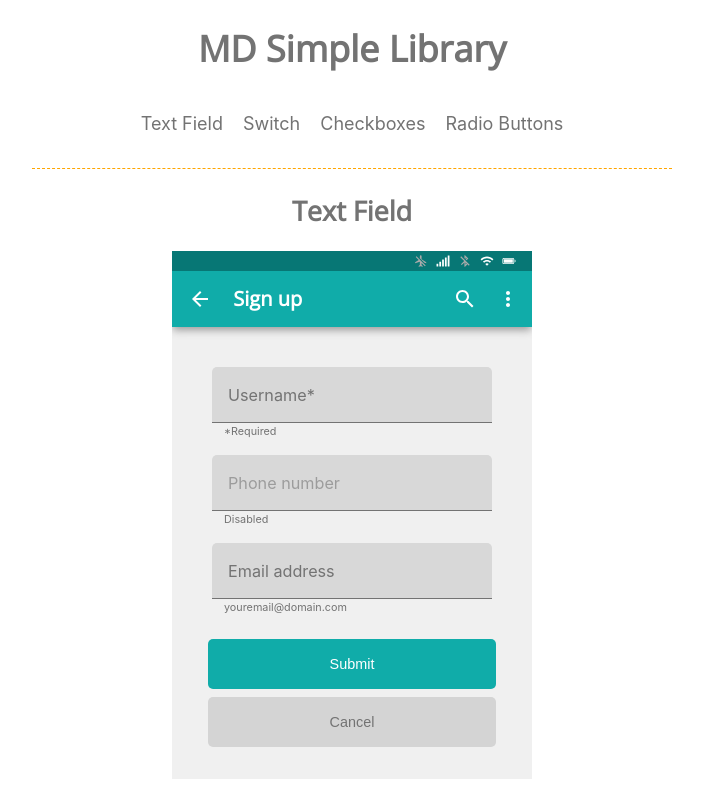
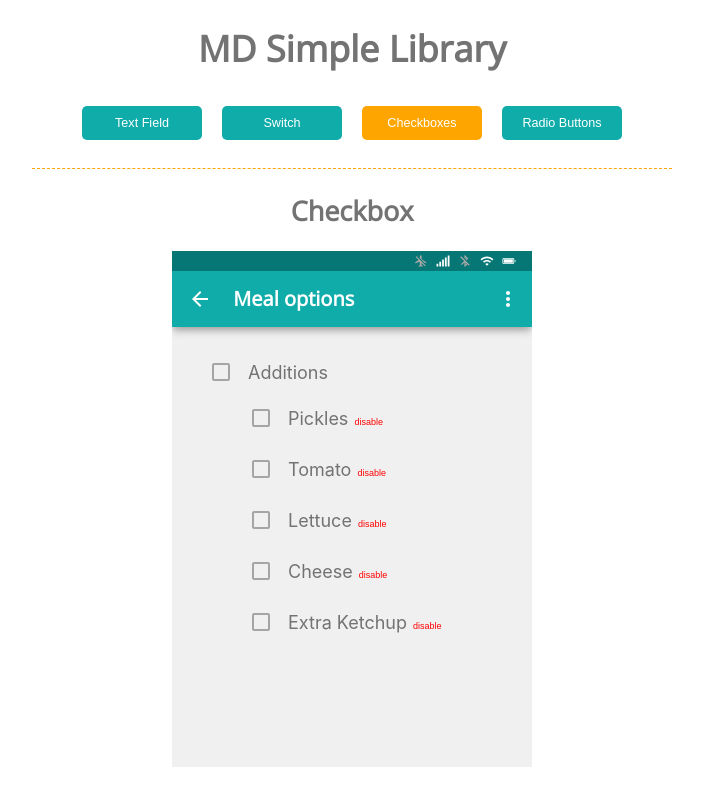
Before and after one commit to devinardya/mandatory-uxdesign1, a React (Create React App) app: page / in a window 1280 px wide. Shown: the whole page, without its empty margins (288-991 px from the left). Built offline with nearby package versions, Linux system fonts and the light colour scheme.

Commit message:
add disable button on checkboxes, fixed tabs to button and active state on tabs

```diff
--- a/src/App.css
+++ b/src/App.css
@@ -92,12 +92,38 @@ h1, h2, h3, h4 {
 }
 
 .option {
-  margin: 10px;
+  margin: 0 10px;
+  padding:10px;
+  width: 120px;
+  border-radius: 5px;
+  border: none;
+  font-size: 0.7rem;
+  background-color: #10aca9;
+  color: #fff;
+}
+
+.option:focus, .option--active:focus {
+  margin: 0 10px;
+  padding:10px;
+  width: 120px;
+  border: 1px solid orangered;
+}
+
+.option--active {
+  margin: 0 10px;
+  padding:10px;
+  width: 120px;
+  border-radius: 5px;
+  border: none;
+  font-size: 0.7rem;
+  background-color: orange;
+  color: #fff;
 }
 
 .option:hover {
   cursor: pointer;
-  color: orange;
+  color: rgb(255, 255, 255);
+  background-color: rgba(17, 163, 161, 0.74);
 }
 
 .box-container {
--- a/src/App.js
+++ b/src/App.js
@@ -7,15 +7,15 @@ import Radio from '../src/Radio/Radio';
 
 function App() {
 
-  const [tab, updateTab] = useState("text");
+  const [tab, updateTab] = useState("checkboxes");
 
   const tabChange = (inputTab) => {
       updateTab(inputTab);
+
   }
 
+    let content;
 
-
-        let content;
 
     if (tab === 'text') {
             content = <TextField/>
@@ -31,10 +31,10 @@ function App() {
     <div className="App">
         <h1>MD Simple Library</h1>
                 <div className="options-buttons">
-                    <div onClick={ ()=> tabChange("text")} className="option">Text Field</div>
-                    <div onClick={ ()=> tabChange("switch")} className="option">Switch</div>
-                    <div onClick={ ()=> tabChange("checkboxes")} className="option">Checkboxes</div>
-                    <div onClick={ ()=> tabChange("radio")} className="option">Radio Buttons</div>
+                    <button onClick={ ()=> tabChange("text")} className={tab === "text" ? "option--active" : "option"}>Text Field</button>
+                    <button onClick={ ()=> tabChange("switch")} className={tab === "switch" ? "option--active" : "option"}>Switch</button>
+                    <button onClick={ ()=> tabChange("checkboxes")} className={tab === "checkboxes" ? "option--active" : "option"}>Checkboxes</button>
+                    <button onClick={ ()=> tabChange("radio")} className={tab === "radio" ? "option--active" : "option"}>Radio Buttons</button>
                 </div>
         <div className="App__content">
             {content}
--- a/src/Checkbox/Checkbox.js
+++ b/src/Checkbox/Checkbox.js
@@ -9,7 +9,7 @@ const Checkbox = () => {
 
         const [dataList, updateDataList] = useState([{name:"Pickles", checked: false, id:0, disabled:false},
                                                      {name:"Tomato", checked: false, id:1, disabled:false},
-                                                     {name:"Lettuce", checked: false, id:2, disabled:true},
+                                                     {name:"Lettuce", checked: false, id:2, disabled:false},
                                                      {name:"Cheese", checked: false, id:3, disabled:false},
                                                      {name:"Extra Ketchup", checked: false, id:4, disabled:false},
                                                     ]);
@@ -66,6 +66,14 @@ const Checkbox = () => {
 
         }
 
+        const toggleStatus = (id) => {
+            let copyData = [...dataList]
+            if(copyData.find((x) => x.id === id )) {
+                copyData[id].disabled = copyData[id].disabled ? false : true;
+                updateDataList(copyData);
+            }
+        }
+
         return(
             <>
                  <h2>Checkbox</h2>
@@ -101,6 +109,7 @@ const Checkbox = () => {
                                                         <span className="checkbox-block__fakedisplay"></span>
                                                         {data.name}
                                                     </label>
+                                                    <button onClick={() => toggleStatus(data.id)} style={ data.disabled ? {color: "#10aca9" } : {color:"red"}}className="checkbox-block__toggle-status">{data.disabled ? "activate" : "disable"}</button>
                                                  </li>
                                     })}
                                 </ul>
--- a/src/Checkbox/checkbox.css
+++ b/src/Checkbox/checkbox.css
@@ -25,11 +25,18 @@ li {
     margin: 10px 0;
 }
 
+.checkbox-block__toggle-status {
+    font-size: 0.5rem;
+    border: none;
+    background-color: transparent;
+    color: #10aca9;
+}
+
 .checkbox-block__sub-option__list > input[type="checkbox"], .checkbox-block__main-option__list > input[type="checkbox"]{
     clip: rect(0 0 0 0);
     padding: 0;
-    width: 38px;
-    height: 38px;
+    width: 1px;
+    height: 1px;
     overflow: hidden;
     position: absolute;
     top: -2px;
@@ -51,6 +58,10 @@ li {
     padding: 5px;
 }
 
+.checkbox-block__toggle-status:focus {
+    text-decoration: underline;
+}
+
 .checkbox-block__sub-option__list > input[type="checkbox"]:focus +  .checkbox-block__fakedisplay::before,
 .checkbox-block__main-option__list > input[type="checkbox"]:focus +  .checkbox-block__fakedisplay::before {
     padding: 5px;
@@ -61,9 +72,10 @@ li {
 .checkbox-block__sub-option__list > input[type="checkbox"][disabled] +  .checkbox-block__fakedisplay::before {
     background-color: transparent;
     color:rgb(182, 182, 182, 0.5);
+    cursor: auto;
 }
 
-.checkbox-block__sub-option__list[disabled] {
+.checkbox-block__sub-option__list[disabled], .checkbox-block__sub-option__list:hover[disabled] {
     color:rgb(182, 182, 182);
     cursor: auto;
 }
@@ -78,6 +90,13 @@ li {
     color: #10aca9;
 }
 
+.checkbox-block__sub-option__list > input[type="checkbox"]:checked[disabled] + .checkbox-block__fakedisplay::before,
+.checkbox-block__main-option__list > input[type="checkbox"]:checked[disabled] + .checkbox-block__fakedisplay::before {
+    content: "check_box";
+    color:rgb(182, 182, 182, 0.5);
+    cursor: auto;
+}
+
 .checkbox-block__sub-option__list > input[type="checkbox"]:hover + .checkbox-block__fakedisplay::before,
 .checkbox-block__main-option__list > input[type="checkbox"]:hover + .checkbox-block__fakedisplay::before {
     padding: 5px;
@@ -86,10 +105,10 @@ li {
 
 }
 
-.checkbox-block__sub-option__list > input[type="checkbox"]:hover + .checkbox-block__fakedisplay::before
+.checkbox-block__sub-option__list > input[type="checkbox"]:hover[disabled] + .checkbox-block__fakedisplay::before
 {
     background-color: transparent;
-
+    cursor: auto;
 }
 
 
@@ -101,6 +120,13 @@ li {
     color: #10aca9;
 }
 
+.checkbox-block__sub-option__list > input[type="checkbox"]:hover:checked[disabled] + .checkbox-block__fakedisplay::before,
+.checkbox-block__main-option__list > input[type="checkbox"]:hover:checked[disabled] + .checkbox-block__fakedisplay::before {
+    background-color: transparent;
+    color:rgb(182, 182, 182, 0.5);
+    cursor: auto;
+}
+
 .checkbox-block__main-option__list > input[type="checkbox"]:indeterminate + .checkbox-block__fakedisplay::before{
     content: "indeterminate_check_box";
     color:#10aca9;
--- a/src/Radio/radio.css
+++ b/src/Radio/radio.css
@@ -36,8 +36,8 @@ input[type="radio"] {
 .radio-block__form__li__listdata > input[type="radio"]{
     clip: rect(0 0 0 0);
     padding: 0;
-    width: 38px;
-    height: 38px;
+    width: 1px;
+    height: 1px;
     overflow: hidden;
     position: absolute;
     top: -2px;
@@ -69,6 +69,7 @@ input[type="radio"] {
 .radio-block__form__li__listdata[disabled] {
     color:rgb(182, 182, 182);
     filter:(brightness(50%));
+    cursor:auto;
 }
 
 .radio-block__form__li__listdata > input[type="radio"]:hover ~ .radio-block__form__fakedisplay::before
@@ -82,6 +83,7 @@ input[type="radio"] {
 {
     background-color: transparent;
     color:rgb(182, 182, 182, 0.5);
+    cursor:auto;
 }
 
 .radio-block__form__li__listdata > input[type="radio"]:focus:checked ~ .radio-block__form__fakedisplay::before
--- a/src/Switch/switch.css
+++ b/src/Switch/switch.css
@@ -44,7 +44,7 @@
 .switch-block--menu__toggleSwitch--checkbox > input[type="checkbox"] {
     clip: rect(0 0 0 0);
     padding: 0;
-    width: 100%;
+    width: 1px;
     height: 1px;
     margin: -1px;
     overflow: hidden;
@@ -73,7 +73,8 @@
     border-radius: 50%;
     position: absolute;
     top:-10px;
-    color: rgb(134, 134, 134);
+    color: rgb(255, 255, 255);
+    filter: drop-shadow(0 2px 0.1rem rgb(189, 189, 189));
     left: -10px;
     padding: 5px;
     transition: all 0.3s linear;
@@ -82,14 +83,14 @@
 
 .switch-block--menu__toggleSwitch--checkbox > input[type="checkbox"]:disabled + .switch-block--menu__toggleSwitch--checkbox--display
 {
-    background-color:rgba(201, 201, 201, 0.5);
+    background-color:rgba(201, 201, 201, 0.3);
     filter: opacity(55%);
 }
 
 .switch-block--menu__toggleSwitch--checkbox > input[type="checkbox"]:disabled + .switch-block--menu__toggleSwitch--checkbox--display::before,
 .switch-block--menu__toggleSwitch--checkbox > input[type="checkbox"]:disabled:hover + .switch-block--menu__toggleSwitch--checkbox--display::before {
     background-color:rgba(201, 201, 201, 0);
-    filter: opacity(55%);
+    color: rgb(207, 207, 207);
 }
 
 .switch-block--menu__toggleSwitch--checkbox > input[type="checkbox"]:checked:disabled + .switch-block--menu__toggleSwitch--checkbox--display::before,
@@ -112,7 +113,7 @@
 
 .switch-block--menu__toggleSwitch--checkbox > input[type="checkbox"]:checked:hover + .switch-block--menu__toggleSwitch--checkbox--display::before,
 .switch-block--menu__toggleSwitch--checkbox > input[type="checkbox"]:checked:focus + .switch-block--menu__toggleSwitch--checkbox--display::before{
-    background-color:rgba(99, 219, 217, 0.5);
+    background-color:rgba(99, 219, 217, 0.3);
     padding: 5px;
     transform: translate(70%);
 }
@@ -123,5 +124,6 @@
 
 .switch-block--menu__toggleSwitch--checkbox > input[type="checkbox"]:hover + .switch-block--menu__toggleSwitch--checkbox--display::before,
 .switch-block--menu__toggleSwitch--checkbox > input[type="checkbox"]:focus + .switch-block--menu__toggleSwitch--checkbox--display::before  {
-    background-color:rgba(201, 201, 201, 0.5);
+    background-color:rgba(231, 231, 231, 0.3);
+    filter: drop-shadow(0 0 0 rgb(189, 189, 189));
 }
```
Lines whose indentation alone changed are shown as unchanged.
